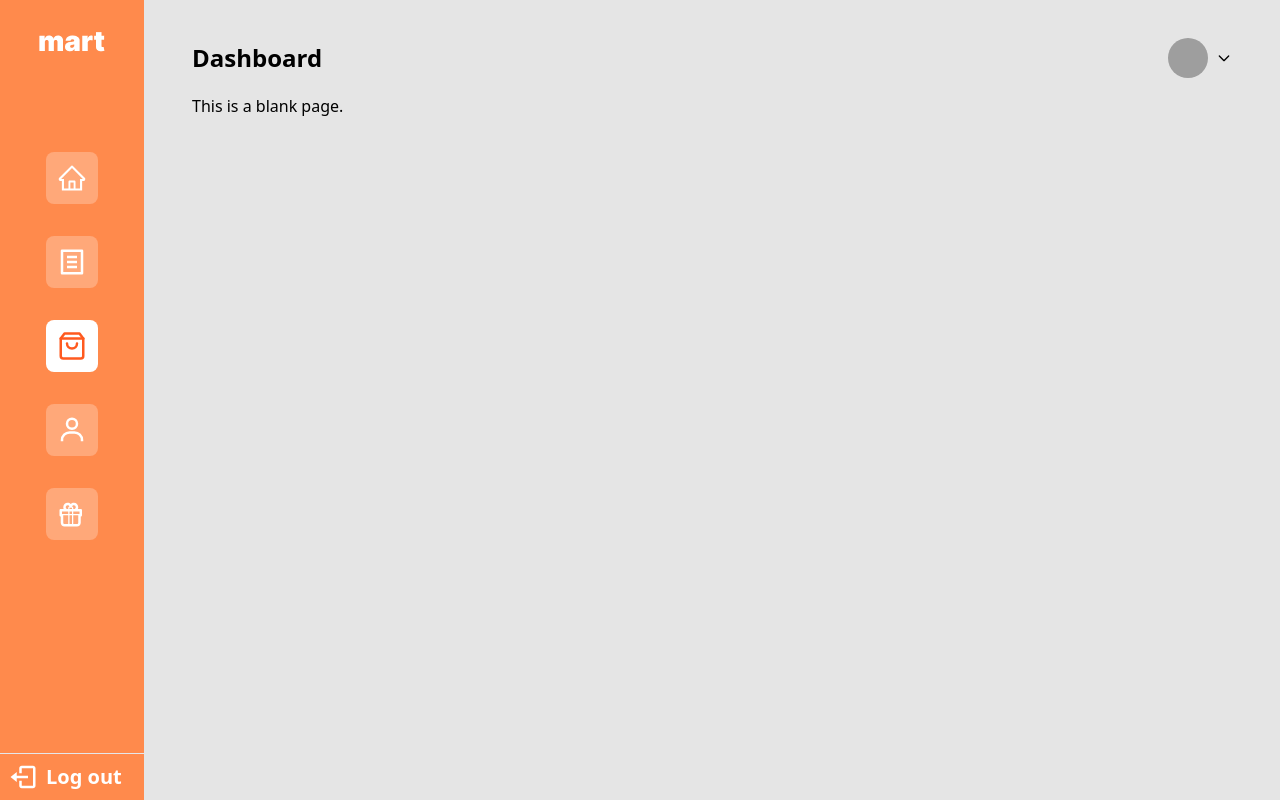
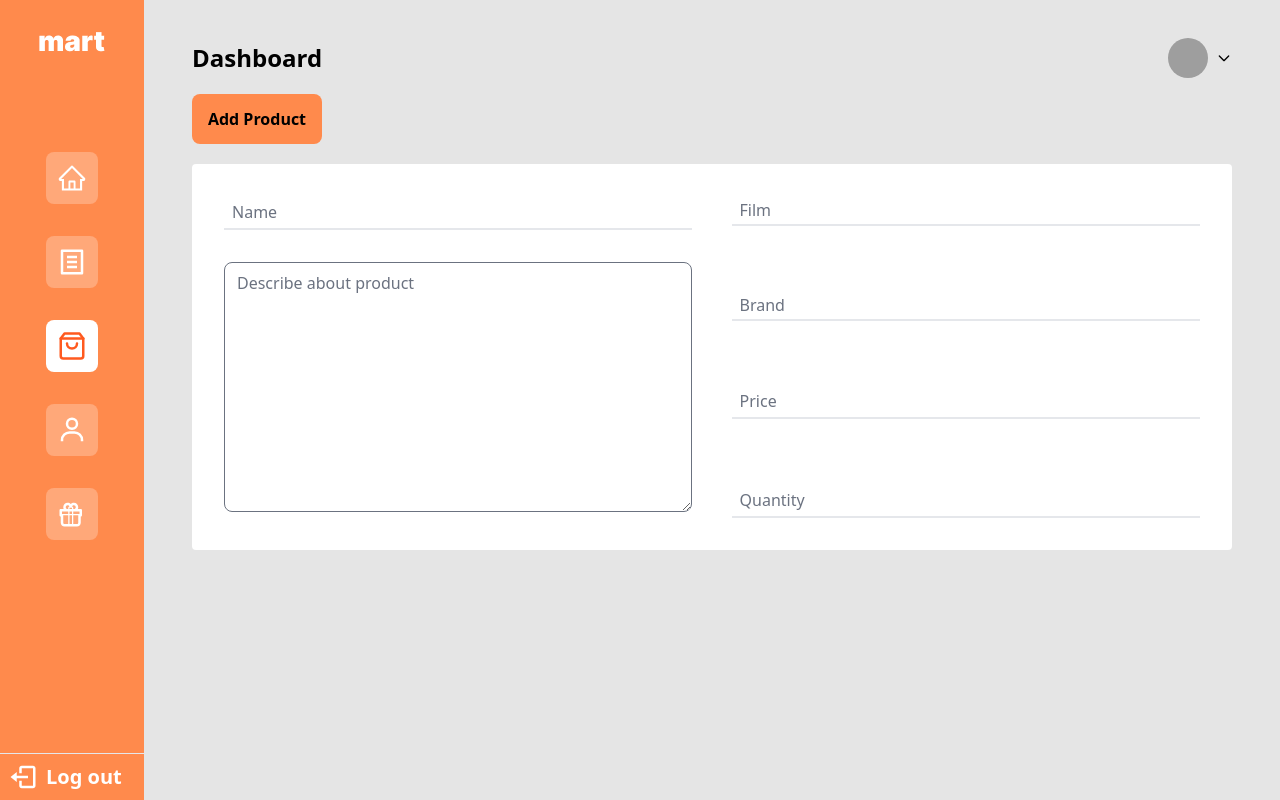
Before and after one commit to quocanh944/SakeFrontEnd, a React (Create React App) app: page /product in a window 1280 px wide. Built offline with nearby package versions, Linux system fonts and the light colour scheme; grey boxes are pictures that could not be loaded.

Commit message:
update another page

```diff
--- a/src/App.js
+++ b/src/App.js
@@ -2,6 +2,10 @@ import { BrowserRouter, Routes, Route } from "react-router-dom";
 import AppLayout from "./admin/components/AppLayout";
 import Blank from "./admin/pages/Blank";
 import Dashboard from "./admin/pages/Dashboard";
+import Products from "./admin/pages/Products";
+import Orders from "./admin/pages/Orders";
+import Profile from "./admin/pages/Profile";
+import CampaignForm from "./admin/pages/CampaignForm";
 
 function App() {
   return (
@@ -9,10 +13,10 @@ function App() {
       <Routes>
         <Route path="/" element={<AppLayout />}>
           <Route index element={<Dashboard />}></Route>
-          <Route path="/order" element={<Blank />}></Route>
-          <Route path="/product" element={<Blank />}></Route>
-          <Route path="/customer" element={<Blank />}></Route>
-          <Route path="/create-new-campaign" element={<Blank />}></Route>
+          <Route path="/order" element={<Orders />}></Route>
+          <Route path="/product" element={<Products />}></Route>
+          <Route path="/user" element={<Profile />}></Route>
+          <Route path="/create-new-campaign" element={<CampaignForm />}></Route>
         </Route>
       </Routes>
     </BrowserRouter>
--- /dev/null
+++ b/src/admin/components/ButtonCustom.js
@@ -0,0 +1,14 @@
+import React from "react";
+
+const ButtonCustom = (props) => {
+  return (
+    <button
+      className="w-[130px] bg-orange-400   font-semibold h-[50px] p-[4px] mb-[20px] rounded-lg hover:bg-[#fdba74]/90"
+      type="submit"
+    >
+      Add Product
+    </button>
+  );
+};
+
+export default ButtonCustom;
--- a/src/admin/components/List.js
+++ b/src/admin/components/List.js
@@ -55,11 +55,11 @@ const TABLE_ROWS = [
   },
 ];
 
-const List = () => {
+const List = (props) => {
   return (
     <div className="w-full bg-white shadow-lg h-auto flex flex-col rounded-2xl p-8 gap-8">
       <div className="flex justify-between ">
-        <div className="font-medium text-xl">Lastest Orders</div>
+        <div className="font-medium text-xl">{props.header}</div>
         <div className="w-[63px] flex items-center">
           <span className="flex items-center text-[14px] font-semibold font-sans ">
             More
@@ -116,3 +116,27 @@ const List = () => {
 };
 
 export default List;
+
+export const ProductList = () => {
+  <div className="w-full bg-white shadow-lg h-auto flex flex-col rounded-2xl p-8 gap-8">
+    <div className="flex justify-between ">
+      <div className="font-medium text-xl">Products</div>
+      <div className="w-[63px] flex items-center">
+        <span className="flex items-center text-[14px] font-semibold font-sans ">
+          More
+          <BsArrowRightShort size={20} className="text-gray-400" />
+        </span>
+      </div>
+    </div>
+    <table className="w-full">
+      <thead>
+        <tr className="bg-stone-100 text-gray-400 text-left h-[64px] ">
+          {TABLE_HEAD.map((head) => (
+            <td className=" h-[64px] p-[25px]">{head}</td>
+          ))}
+        </tr>
+      </thead>
+      <tbody></tbody>
+    </table>
+  </div>;
+};
--- /dev/null
+++ b/src/admin/components/ToolBarList.js
@@ -0,0 +1,7 @@
+import React from "react";
+
+const ToolBarList = () => {
+  return <div></div>;
+};
+
+export default ToolBarList;
--- /dev/null
+++ b/src/admin/form/ProductForm.js
@@ -0,0 +1,65 @@
+import React from "react";
+
+const ProductForm = () => {
+  return (
+    <div>
+      <form className="w-full bg-white rounded p-8">
+        <div className="flex justify-between">
+          <div className="flex flex-col gap-8 w-[48%]">
+            <div className="border-b-[2px] ">
+              <input
+                type="text"
+                className=" appearance-none bg-transparent border-none w-full text-gray-700 py-1 px-2 focus:ring-0 "
+                placeholder="Name"
+                name="name_product"
+              ></input>
+            </div>
+            <div className="">
+              <textarea
+                className="w-full rounded-lg h-[250px]"
+                placeholder="Describe about product"
+                name="desc_product"
+              ></textarea>
+            </div>
+          </div>
+          <div className="flex flex-col justify-between w-[48%]">
+            <div className="border-b-[2px] ">
+              <input
+                type="text"
+                className=" appearance-none bg-transparent border-none w-full text-gray-700 mr-3 py-1 px-2 leading-tight focus:ring-0 "
+                placeholder="Film"
+                name="film_product"
+              ></input>
+            </div>
+            <div className="border-b-[2px] ">
+              <input
+                type="text"
+                className=" appearance-none bg-transparent border-none w-full text-gray-700 mr-3 py-1 px-2 leading-tight focus:ring-0 "
+                placeholder="Brand"
+                name="brand_product"
+              ></input>
+            </div>
+            <div className="border-b-[2px] ">
+              <input
+                type="number"
+                className=" appearance-none bg-transparent border-none w-full text-gray-700 py-1 px-2 focus:ring-0 "
+                placeholder="Price"
+                name="price_product"
+              ></input>
+            </div>
+            <div className="border-b-[2px] ">
+              <input
+                type="number"
+                className=" appearance-none bg-transparent border-none w-full text-gray-700 py-1 px-2 focus:ring-0 "
+                placeholder="Quantity"
+                name="quantity_product"
+              ></input>
+            </div>
+          </div>
+        </div>
+      </form>
+    </div>
+  );
+};
+
+export default ProductForm;
--- /dev/null
+++ b/src/admin/pages/CampaignForm.js
@@ -0,0 +1,7 @@
+import React from "react";
+
+const CampaignForm = () => {
+  return <div></div>;
+};
+
+export default CampaignForm;
--- a/src/admin/pages/Dashboard.js
+++ b/src/admin/pages/Dashboard.js
@@ -41,10 +41,10 @@ const Dashboard = () => {
         </div>
       </div>
       <div className="mt-[50px]">
-        <ListBestSeller />
+        <List header="Best Sellers" />
       </div>
       <div className="mt-[50px]">
-        <List />
+        <List header="Orders Recent" />
       </div>
     </div>
   );
--- /dev/null
+++ b/src/admin/pages/Orders.js
@@ -0,0 +1,12 @@
+import React from "react";
+import List from "../components/List";
+
+const Orders = () => {
+  return (
+    <div>
+      <List />
+    </div>
+  );
+};
+
+export default Orders;
--- /dev/null
+++ b/src/admin/pages/Products.js
@@ -0,0 +1,18 @@
+import React from "react";
+import List from "../components/List";
+import ButtonCustom from "../components/ButtonCustom";
+import ProductForm from "../form/ProductForm";
+
+const Products = () => {
+  return (
+    <div>
+      <div className="flex ">
+        <ButtonCustom />
+      </div>
+      {/* <List /> */}
+      <ProductForm />
+    </div>
+  );
+};
+
+export default Products;
--- /dev/null
+++ b/src/admin/pages/Profile.js
@@ -0,0 +1,12 @@
+import React from "react";
+import List from "../components/List";
+
+const Profile = () => {
+  return (
+    <div>
+      <List />
+    </div>
+  );
+};
+
+export default Profile;
```
